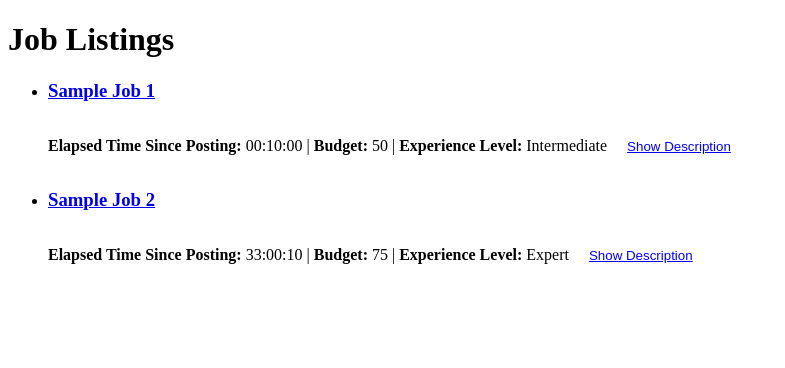
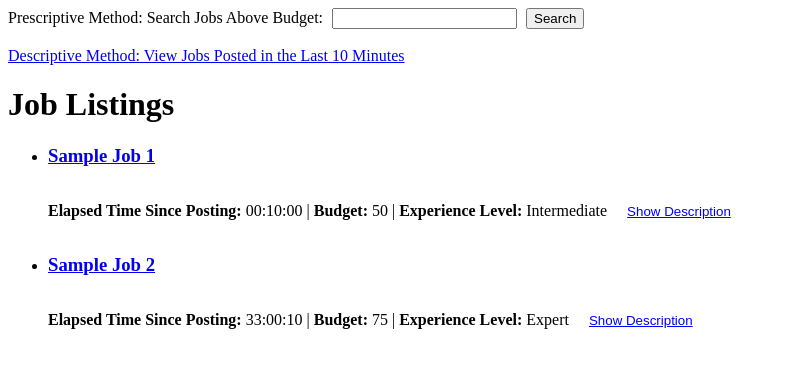
Before and after one commit to chipmoreno/UpworkJobScraper, a Flask app: page / in a window 1280 px wide. Shown: the top 368 px of the page, without its empty margins (0-785 px from the left). Run offline with Flask 3, Linux system fonts and the light colour scheme.

Commit message:
descriptive and prescriptive method complete

```diff
--- a/app.py
+++ b/app.py
@@ -1,6 +1,8 @@
 from flask import Flask, render_template, request
 from scraper import scraper
 from descriptive import *
+from prescriptive import *
+
 app = Flask(__name__)
 
 USE_DEFAULTS = True  # Set this to True to use default data, False to scrape
@@ -63,5 +65,21 @@ def recent_jobs_page():
     recent_jobs = get_recent_jobs(job_data)  # Filter jobs from last 10 minutes
     return render_template('recent_jobs.html', recent_jobs=recent_jobs)
 
+@app.route('/jobs_above_budget/', methods=['GET'])
+def jobs_above_budget():
+    if USE_DEFAULTS:
+        # Use default data for debugging
+        job_data = default_job_data
+    else:
+        # Scrape the data if USE_DEFAULTS is set to False
+        job_data = scraper()
+    # Get the budget threshold from the URL query parameter
+    budget_threshold = request.args.get('budget', default=0, type=int)
+
+    # Get the jobs above the threshold using the prescribed function
+    jobs = prescribe_jobs_above_budget(job_data, budget_threshold)
+
+    return render_template('jobs_above_budget.html', jobs=jobs)
+
 if __name__ == '__main__':
     app.run(debug=True)
--- /dev/null
+++ b/prescriptive.py
@@ -0,0 +1,3 @@
+def prescribe_jobs_above_budget(job_data, budget_threshold):
+    budget_threshold = float(budget_threshold)
+    return [job for job in job_data.values() if float(job['budget']) > budget_threshold]
--- a/templates/index.html
+++ b/templates/index.html
@@ -4,6 +4,23 @@
     <meta charset="UTF-8">
     <meta name="viewport" content="width=device-width, initial-scale=1.0">
     <title>Job Listings</title>
+
+    <meta charset="UTF-8">
+    <meta name="viewport" content="width=device-width, initial-scale=1.0">
+    <title>Job Search</title>
+</head>
+
+<body>
+    <form action="/jobs_above_budget/" method="get" style="display: inline;">
+        <label for="budget" style="display: inline; margin-right: 5px;">Prescriptive Method: Search Jobs Above Budget: </label>
+        <input type="number" id="budget" name="budget" required style="display: inline; margin-right: 5px;">
+        <button type="submit" style="display: inline;">Search</button>
+    </form>
+</body>
+</html>
+
+    <br><br>
+    <a href="/recent_jobs">Descriptive Method: View Jobs Posted in the Last 10 Minutes</a>
     <style>
         .description {
             display: none;
```
Also changed, not shown: templates/jobs_above_budget.html (added, +23 -0 lines), templates/recent_jobs.html (added, +20 -0 lines).
